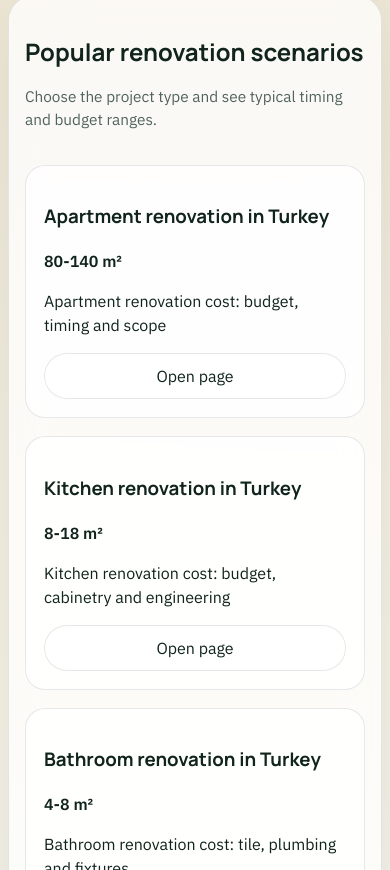
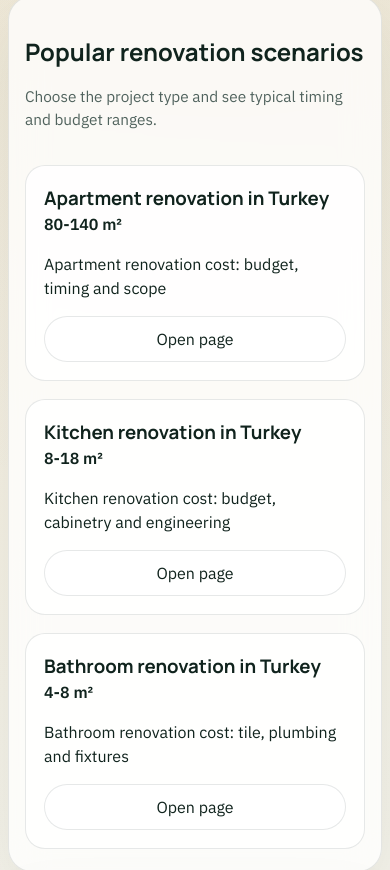
Before and after one commit to Ramiz2284/tadilat, a React (Vite) app: page /en in a window 390 px wide. Shown: the part 1634-2504 px from the top of the page. Built offline with nearby package versions, Linux system fonts and the light colour scheme.

Commit message:
Fix responsive style edge cases

```diff
--- a/src/styles.css
+++ b/src/styles.css
@@ -478,6 +478,7 @@ h3 {
 .result-grid {
   display: grid;
   gap: 18px;
+  align-items: stretch;
 }
 
 .stats-grid {
@@ -541,24 +542,59 @@ h3 {
 }
 
 .check-item {
-  display: flex;
-  align-items: flex-start;
-  gap: 12px;
+  display: grid;
+  grid-template-columns: 36px minmax(0, 1fr);
+  align-items: start;
+  column-gap: 12px;
   padding: 18px;
   border-radius: var(--radius-md);
   background: rgba(255, 255, 255, 0.7);
+  min-width: 0;
 }
 
 .faq-item {
   padding: 18px 20px;
   border-radius: var(--radius-md);
   background: rgba(255, 255, 255, 0.7);
+  min-width: 0;
 }
 
 .faq-item summary {
   cursor: pointer;
   font-weight: 700;
   overflow-wrap: anywhere;
+}
+
+.info-card,
+.step-card,
+.example-card,
+.check-item,
+.faq-item {
+  min-width: 0;
+}
+
+.info-card h3,
+.step-card h3,
+.example-card h3,
+.check-item p,
+.faq-item summary,
+.faq-item p {
+  margin: 0;
+  min-width: 0;
+}
+
+.check-mark {
+  flex-shrink: 0;
+}
+
+.check-item p,
+.faq-item p {
+  line-height: 1.45;
+  overflow-wrap: anywhere;
+}
+
+.faq-item p {
+  margin-top: 12px;
 }
 
 .wizard-shell {
@@ -1121,6 +1157,11 @@ h3 {
     padding: 16px;
   }
 
+  .check-item {
+    grid-template-columns: 36px minmax(0, 1fr);
+    column-gap: 12px;
+  }
+
   .wizard-shell {
     border-radius: 22px;
   }
@@ -1512,6 +1553,11 @@ h3 {
   .result-price-card,
   .hero-card {
     padding: 16px;
+  }
+
+  .check-item {
+    grid-template-columns: 32px minmax(0, 1fr);
+    column-gap: 10px;
   }
 
   .result-hero h1 {
```
